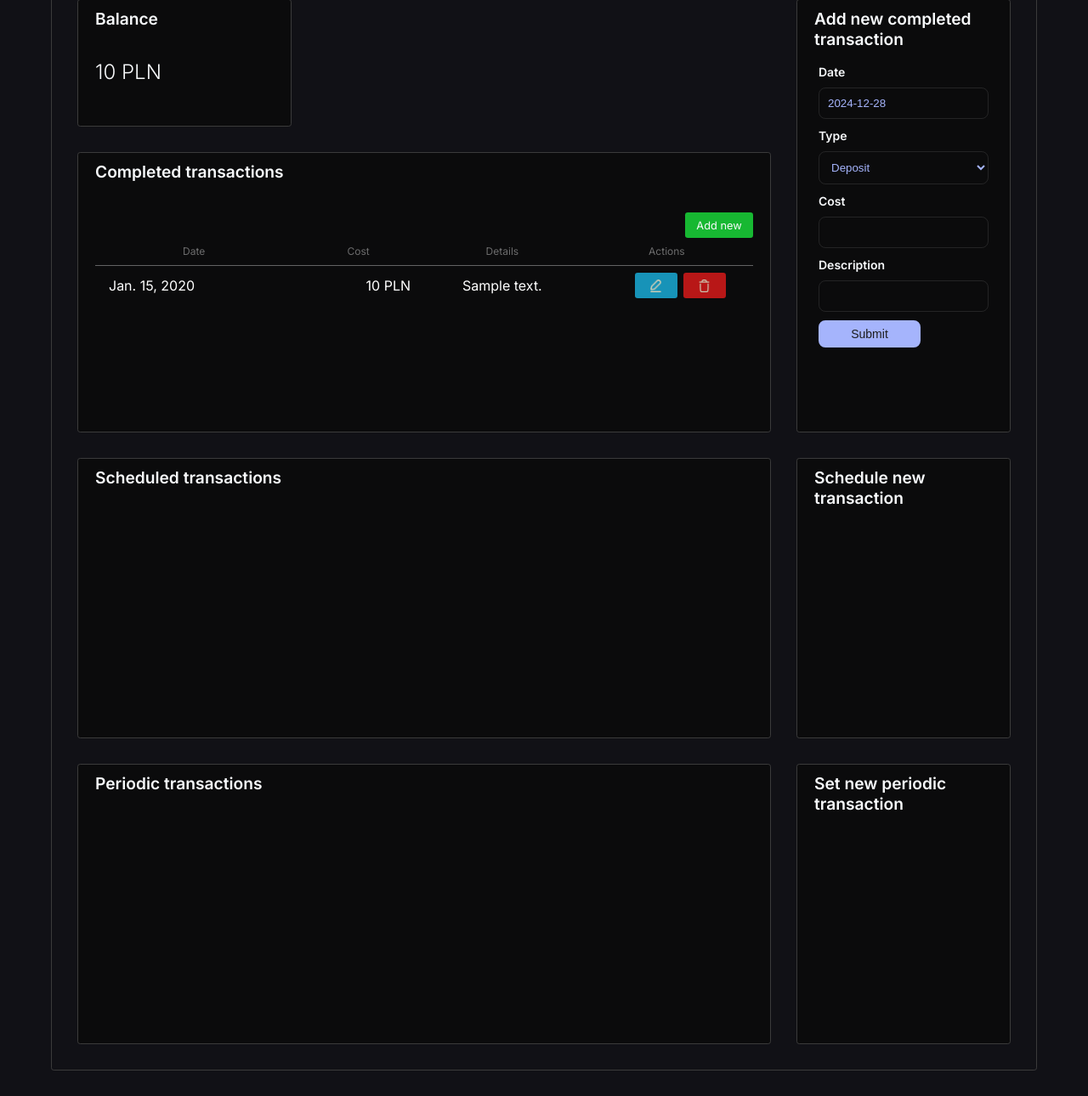
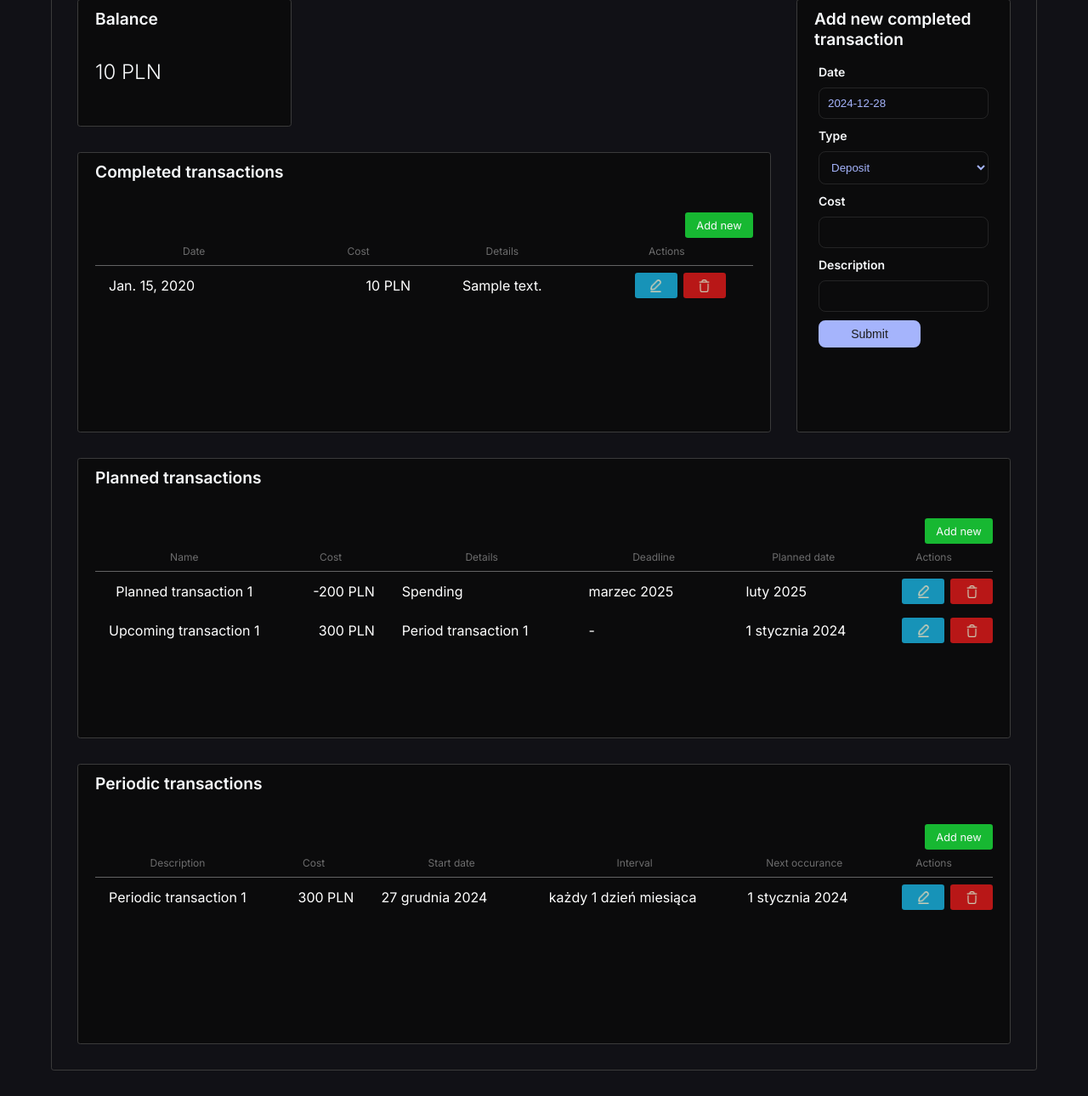
Before and after one commit to pbielenia/Ctrl-Budgets, a Django app: page /investments/targeted-budget/1/ in a window 1280 px wide. Shown: the part 272-1562 px from the top of the page at 85% size. Run offline with Django 5.2, Linux system fonts and the light colour scheme; tables that the repository leaves empty hold one stand-in row (values such as "Sample post"); parts of the project's set-up code (start-up, migrations or seed data) failed here and were passed over.

Commit message:
[css][target] Extend more tables placeholders

```diff
--- a/ctrl_budgets/investments/templates/investments/targeted-budget.html
+++ b/ctrl_budgets/investments/templates/investments/targeted-budget.html
@@ -66,37 +66,103 @@
                             </tr>
                             {% endfor %}
                         </tbody>
-
                     </table>
                 </div>
             </div>
 
 
-            <!-- Scheduled transactions table -->
-            <div class="grid-item grid-item-width-3 grid-item-height-2">
-                <div class="grid-item-header">Scheduled transactions</div>
+            <!-- Planned transactions table -->
+            <div class="grid-item grid-item-width-4 grid-item-height-2">
+                <div class="grid-item-header">Planned transactions</div>
                 <div class="grid-item-body">
-                </div>
-            </div>
-
-            <!-- Add new scheduled transactions -->
-            <div class="grid-item grid-item-height-2">
-                <div class="grid-item-header">Schedule new transaction</div>
-                <div class="grid-item-body">
+                    <div class="button-table-row button-add-new align-self-flex-end">Add new</div>
+                    <table class="table-responsive">
+                        <thead>
+                            <tr>
+                                <th>Name</th>
+                                <th>Cost</th>
+                                <th>Details</th>
+                                <th>Deadline</th>
+                                <th>Planned date</th>
+                                <th>Actions</th>
+                            </tr>
+                        </thead>
+                        <tbody>
+                            <tr>
+                                <!-- Name -->
+                                <td class="text-align-center">Planned transaction 1</td>
+                                <!-- Cost -->
+                                <td class="text-align-right width-20-percent">-200 PLN</td>
+                                <!-- Details -->
+                                <td class="width-30-percent">Spending</td>
+                                <!-- Deadline -->
+                                <td class="width-30-percent">marzec 2025</td>
+                                <!-- Planned date -->
+                                <td class="width-30-percent">luty 2025</td>
+                                <!-- Actions -->
+                                <td class="buttons-table-row-container">
+                                    <div class="button-table-row button-edit"></div>
+                                    <div class="button-table-row button-delete"></div>
+                                </td>
+                            </tr>
+                            <tr>
+                                <!-- Name -->
+                                <td class="text-align-center">Upcoming transaction 1</td>
+                                <!-- Cost -->
+                                <td class="text-align-right width-20-percent">300 PLN</td>
+                                <!-- Details -->
+                                <td class="width-30-percent">Period transaction 1</td>
+                                <!-- Deadline -->
+                                <td class="width-30-percent">-</td>
+                                <!-- Planned date -->
+                                <td class="width-30-percent">1 stycznia 2024</td>
+                                <!-- Actions -->
+                                <td class="buttons-table-row-container">
+                                    <div class="button-table-row button-edit"></div>
+                                    <div class="button-table-row button-delete"></div>
+                                </td>
+                            </tr>
+                        </tbody>
+                    </table>
                 </div>
             </div>
 
             <!-- Periodic transactions table -->
-            <div class="grid-item grid-item-width-3 grid-item-height-2">
+            <div class="grid-item grid-item-width-4 grid-item-height-2">
                 <div class="grid-item-header">Periodic transactions</div>
                 <div class="grid-item-body">
-                </div>
-            </div>
-
-            <!-- Add new period transactions -->
-            <div class="grid-item grid-item-height-2">
-                <div class="grid-item-header">Set new periodic transaction</div>
-                <div class="grid-item-body">
+                    <div class="button-table-row button-add-new align-self-flex-end">Add new</div>
+                    <table class="table-responsive">
+                        <thead>
+                            <tr>
+                                <th>Description</th>
+                                <th>Cost</th>
+                                <th>Start date</th>
+                                <th>Interval</th>
+                                <th>Next occurance</th>
+                                <th>Actions</th>
+                            </tr>
+                        </thead>
+                        <tbody>
+                            <tr>
+                                <!-- Description -->
+                                <td class="text-align-center">Periodic transaction 1</td>
+                                <!-- Cost -->
+                                <td class="text-align-right width-20-percent">300 PLN</td>
+                                <!-- Start date -->
+                                <td class="width-30-percent">27 grudnia 2024</td>
+                                <!-- Interval -->
+                                <td class="width-30-percent">każdy 1 dzień miesiąca</td>
+                                <!-- Next occurance -->
+                                <td class="width-30-percent">1 stycznia 2024</td>
+                                <!-- Actions -->
+                                <td class="buttons-table-row-container">
+                                    <div class="button-table-row button-edit"></div>
+                                    <div class="button-table-row button-delete"></div>
+                                </td>
+                            </tr>
+                        </tbody>
+                    </table>
                 </div>
             </div>
         </div>
--- a/ctrl_budgets/static/ctrl_budgets/style.css
+++ b/ctrl_budgets/static/ctrl_budgets/style.css
@@ -118,6 +118,10 @@ a:active {
 
 .grid-item-width-3 {
     grid-column-start: span 3;
+}
+
+.grid-item-width-4 {
+    grid-column-start: span 4;
 }
 
 .grid-item-header {
```
